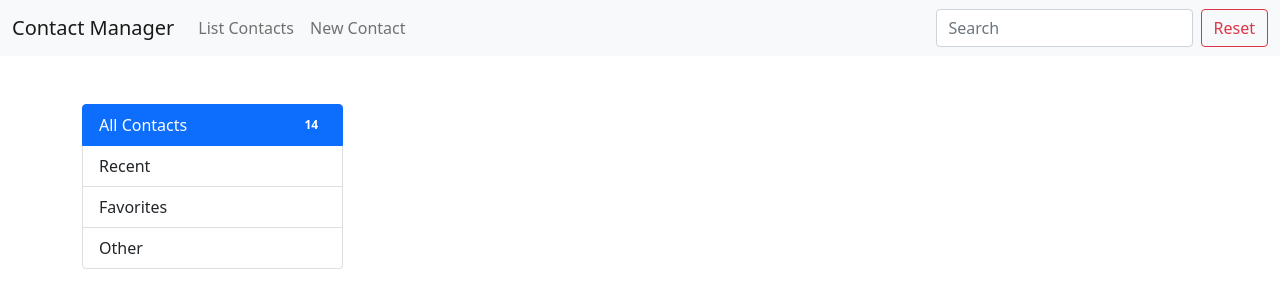
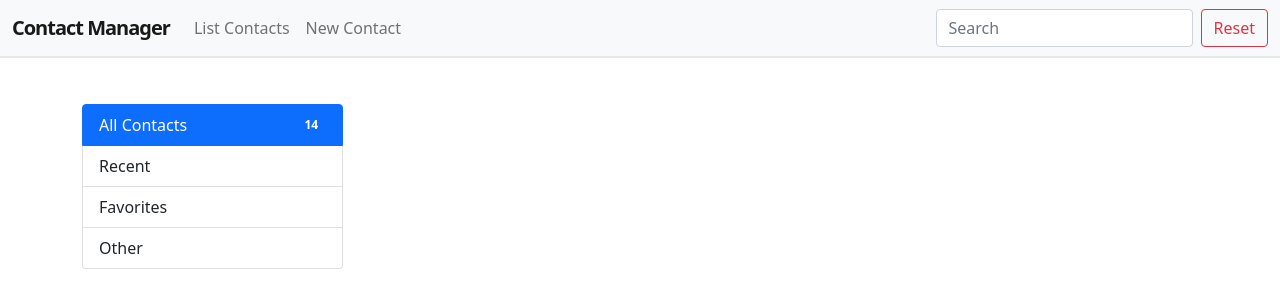
Before and after one commit to JeromeHaluska/ContactManager, an Angular app in the folder ngclient/: page / in a window 1280 px wide. Shown: the top 308 px of the page. Built offline with nearby package versions, Linux system fonts and the light colour scheme; no server answers.

Commit message:
Update application styles

```diff
--- a/ngclient/src/app/app.component.css
+++ b/ngclient/src/app/app.component.css
@@ -0,0 +1,10 @@
+.navbar {
+	-moz-box-shadow: rgba(0, 0, 0, 0.09) 0 2px 0;
+	-webkit-box-shadow: rgba(0, 0, 0, 0.09) 0 2px 0;
+	box-shadow: rgba(0, 0, 0, 0.09) 0 2px 0;
+}
+
+.navbar .navbar-brand {
+	font-weight: bold;
+	letter-spacing: -1px;
+}
```
